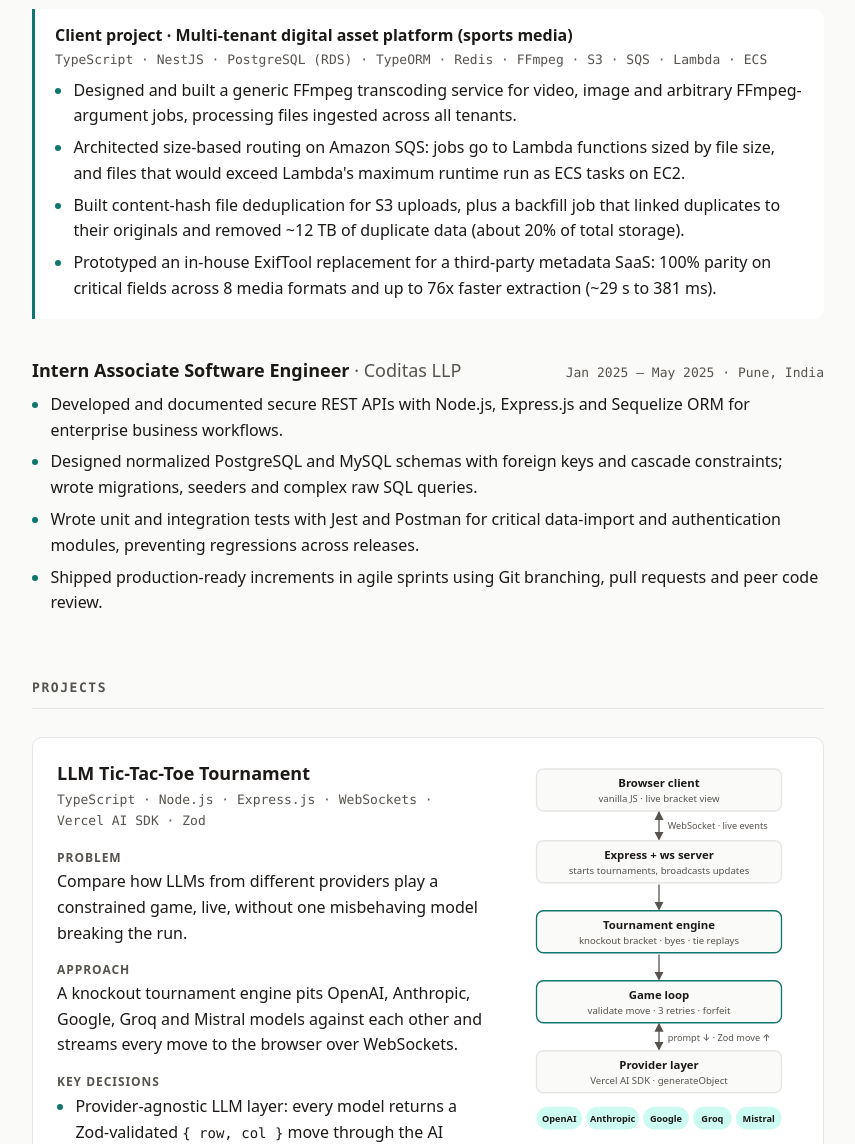
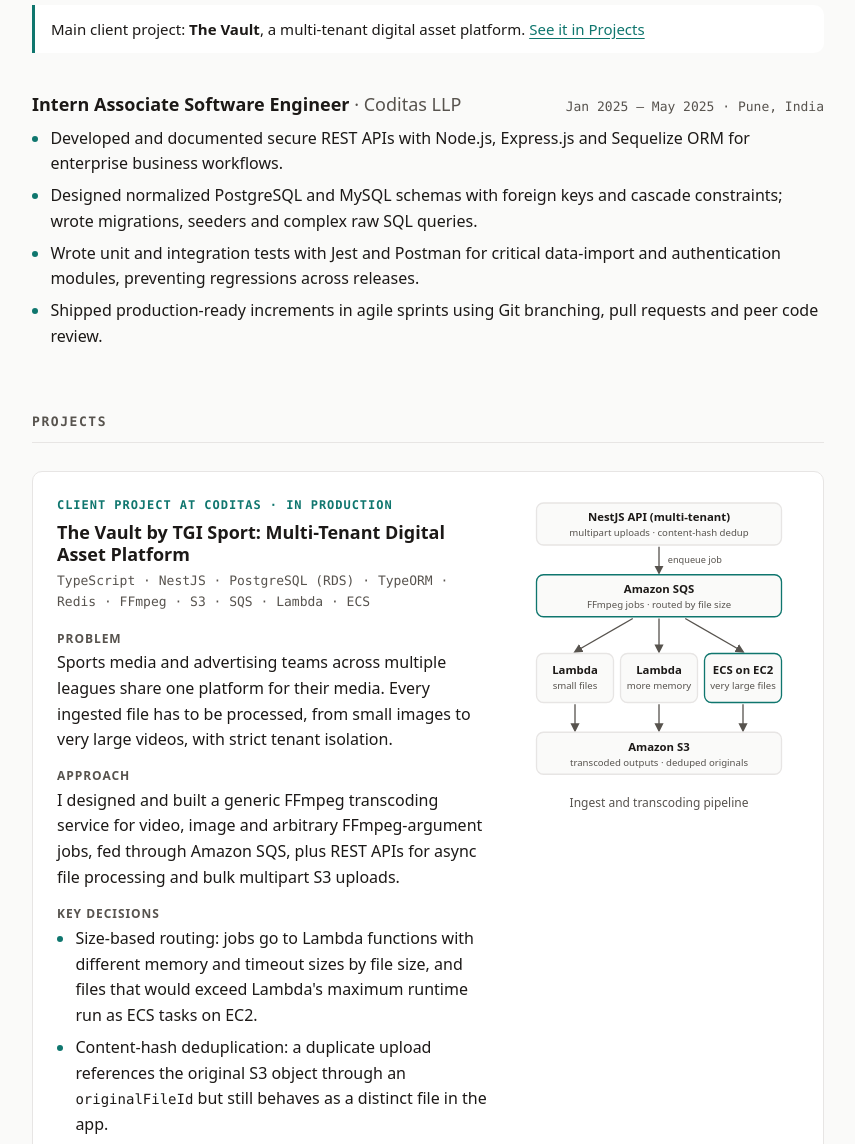
Before and after one commit to PewDieRes/PewDieRes.github.io, a plain HTML site: page index.html in a window 1280 px wide. Shown: the part 900-2044 px from the top of the page, without its empty margins (212-1067 px from the left). Drawn offline with Linux system fonts and the light colour scheme.

Commit message:
Feature The Vault as first project and add LetItTap

```diff
--- a/index.html
+++ b/index.html
@@ -92,16 +92,7 @@
           <li>Resolved 50+ production bugs (async race conditions, memory leaks, third-party integration failures) with root-cause fixes, not patches.</li>
         </ul>
 
-        <div class="client">
-          <h4>Client project · Multi-tenant digital asset platform (sports media)</h4>
-          <p class="stack" aria-label="Stack">TypeScript · NestJS · PostgreSQL (RDS) · TypeORM · Redis · FFmpeg · S3 · SQS · Lambda · ECS</p>
-          <ul class="bullets">
-            <li>Designed and built a generic FFmpeg transcoding service for video, image and arbitrary FFmpeg-argument jobs, processing files ingested across all tenants.</li>
-            <li>Architected size-based routing on Amazon SQS: jobs go to Lambda functions sized by file size, and files that would exceed Lambda's maximum runtime run as ECS tasks on EC2.</li>
-            <li>Built content-hash file deduplication for S3 uploads, plus a backfill job that linked duplicates to their originals and removed ~12 TB of duplicate data (about 20% of total storage).</li>
-            <li>Prototyped an in-house ExifTool replacement for a third-party metadata SaaS: 100% parity on critical fields across 8 media formats and up to 76x faster extraction (~29 s to 381 ms).</li>
-          </ul>
-        </div>
+        <p class="client-ref">Main client project: <strong>The Vault</strong>, a multi-tenant digital asset platform. <a href="#p-vault">See it in Projects</a></p>
       </article>
 
       <article class="role">
@@ -122,6 +113,59 @@
 
     <section class="wrap section" id="projects" aria-labelledby="projects-title">
       <h2 id="projects-title">Projects</h2>
+
+      <article class="project featured" aria-labelledby="p-vault-title" id="p-vault">
+        <div class="project-body">
+          <p class="kicker">Client project at Coditas · in production</p>
+          <h3 id="p-vault-title">The Vault by TGI Sport: Multi-Tenant Digital Asset Platform</h3>
+          <p class="stack">TypeScript · NestJS · PostgreSQL (RDS) · TypeORM · Redis · FFmpeg · S3 · SQS · Lambda · ECS</p>
+          <dl class="facts">
+            <dt>Problem</dt>
+            <dd>Sports media and advertising teams across multiple leagues share one platform for their media. Every ingested file has to be processed, from small images to very large videos, with strict tenant isolation.</dd>
+            <dt>Approach</dt>
+            <dd>I designed and built a generic FFmpeg transcoding service for video, image and arbitrary FFmpeg-argument jobs, fed through Amazon SQS, plus REST APIs for async file processing and bulk multipart S3 uploads.</dd>
+            <dt>Key decisions</dt>
+            <dd>
+              <ul class="bullets">
+                <li>Size-based routing: jobs go to Lambda functions with different memory and timeout sizes by file size, and files that would exceed Lambda's maximum runtime run as ECS tasks on EC2.</li>
+                <li>Content-hash deduplication: a duplicate upload references the original S3 object through an <code>originalFileId</code> but still behaves as a distinct file in the app.</li>
+              </ul>
+            </dd>
+            <dt>Impact</dt>
+            <dd>
+              <ul class="bullets">
+                <li>A backfill job hashed existing files and removed ~12 TB of duplicate data, about 20% of storage across all tenants.</li>
+                <li>Prototyped an in-house ExifTool replacement for a third-party metadata SaaS: 100% parity on critical fields across 8 media formats and up to 76x faster extraction (~29 s to 381 ms).</li>
+              </ul>
+            </dd>
+          </dl>
+          <p class="links-note">Client code is private.</p>
+        </div>
+        <figure class="diagram">
+          <svg viewBox="0 0 320 330" role="img" aria-labelledby="d0-title d0-desc">
+            <title id="d0-title">The Vault media pipeline architecture</title>
+            <desc id="d0-desc">A multi-tenant NestJS API handles multipart uploads and content-hash deduplication, then enqueues FFmpeg jobs on Amazon SQS. Jobs are routed by file size to a small Lambda, a larger Lambda, or an ECS task on EC2 for very large files. Outputs and deduplicated originals are stored in Amazon S3.</desc>
+            <defs>
+              <marker id="arr0" viewBox="0 0 10 10" refX="8" refY="5" markerWidth="7" markerHeight="7" orient="auto-start-reverse"><path d="M0 0 10 5 0 10z" class="d-head"/></marker>
+            </defs>
+            <g class="d-node"><rect x="20" y="8" width="280" height="48" rx="8"/><text x="160" y="29">NestJS API (multi-tenant)</text><text x="160" y="46" class="d-sub">multipart uploads · content-hash dedup</text></g>
+            <line x1="160" y1="58" x2="160" y2="88" class="d-edge" marker-end="url(#arr0)"/>
+            <text x="170" y="77" class="d-label" text-anchor="start">enqueue job</text>
+            <g class="d-node d-accent"><rect x="20" y="90" width="280" height="48" rx="8"/><text x="160" y="111">Amazon SQS</text><text x="160" y="128" class="d-sub">FFmpeg jobs · routed by file size</text></g>
+            <line x1="130" y1="140" x2="64" y2="178" class="d-edge" marker-end="url(#arr0)"/>
+            <line x1="160" y1="140" x2="160" y2="178" class="d-edge" marker-end="url(#arr0)"/>
+            <line x1="190" y1="140" x2="256" y2="178" class="d-edge" marker-end="url(#arr0)"/>
+            <g class="d-node"><rect x="20" y="180" width="88" height="56" rx="8"/><text x="64" y="203">Lambda</text><text x="64" y="221" class="d-sub">small files</text></g>
+            <g class="d-node"><rect x="116" y="180" width="88" height="56" rx="8"/><text x="160" y="203">Lambda</text><text x="160" y="221" class="d-sub">more memory</text></g>
+            <g class="d-node d-accent"><rect x="212" y="180" width="88" height="56" rx="8"/><text x="256" y="203">ECS on EC2</text><text x="256" y="221" class="d-sub">very large files</text></g>
+            <line x1="64" y1="238" x2="64" y2="268" class="d-edge" marker-end="url(#arr0)"/>
+            <line x1="160" y1="238" x2="160" y2="268" class="d-edge" marker-end="url(#arr0)"/>
+            <line x1="256" y1="238" x2="256" y2="268" class="d-edge" marker-end="url(#arr0)"/>
+            <g class="d-node"><rect x="20" y="270" width="280" height="48" rx="8"/><text x="160" y="291">Amazon S3</text><text x="160" y="308" class="d-sub">transcoded outputs · deduped originals</text></g>
+          </svg>
+          <figcaption>Ingest and transcoding pipeline</figcaption>
+        </figure>
+      </article>
 
       <article class="project featured" aria-labelledby="p-ttt">
         <div class="project-body">
@@ -236,6 +280,26 @@
             <a href="https://digiaccel-todo-mihir.netlify.app" rel="noopener">Live demo<span class="sr-only"> (Do It)</span></a>
             <a href="https://github.com/PewDieRes/digiaccel-todo" rel="noopener">Source<span class="sr-only"> (Do It)</span></a>
           </p>
+        </article>
+
+        <article class="project" aria-labelledby="p-letittap">
+          <p class="kicker">In development</p>
+          <h3 id="p-letittap">LetItTap: Android Phone Agent</h3>
+          <p class="stack">Kotlin · Android Accessibility Service · Claude API · Gemini API · LLM tool calling</p>
+          <dl class="facts">
+            <dt>Problem</dt>
+            <dd>Everyday phone jobs, like filling a form, setting an alarm or messaging someone, take a dozen taps in the same few apps.</dd>
+            <dt>Approach</dt>
+            <dd>An Android app with a floating bubble: say or type a task, and an LLM agent operates the phone, opening apps, tapping and typing while you watch.</dd>
+            <dt>Key decisions</dt>
+            <dd>
+              <ul class="bullets">
+                <li>Screen as text, not screenshots: the accessibility tree becomes a numbered list of elements, and the model answers with one tool call per turn (tap, type, scroll, open app, done), capped at 20 steps.</li>
+                <li>Guardrails in the agent loop: it refuses to pay, delete or enter passwords, one tap on the bubble stops it, and there is no backend, so the phone talks to Claude or Gemini directly.</li>
+              </ul>
+            </dd>
+          </dl>
+          <p class="links"><a href="https://letittap.com/" rel="noopener">Website<span class="sr-only"> (LetItTap)</span></a></p>
         </article>
 
         <article class="project" aria-labelledby="p-mail">
--- a/styles.css
+++ b/styles.css
@@ -126,12 +126,16 @@ a:hover { text-decoration-thickness: 2px; }
 .role h3 { font-size: 1.125rem; }
 .org { font-weight: 500; color: var(--muted); }
 .role-note { font-size: 0.875rem; color: var(--muted); margin-top: 0.15rem; }
-.client {
-  margin-top: 1.25rem; padding: 1rem 1.25rem 1.1rem;
+.client-ref {
+  margin-top: 1rem; padding: 0.75rem 1rem;
   border-left: 3px solid var(--accent); background: var(--surface);
-  border-radius: 0 var(--radius) var(--radius) 0;
+  border-radius: 0 var(--radius) var(--radius) 0; font-size: 0.9375rem;
 }
-.client h4 { font-size: 1rem; }
+.kicker {
+  font-family: var(--mono); font-size: 0.75rem; font-weight: 600;
+  text-transform: uppercase; letter-spacing: 0.08em; color: var(--accent); margin-bottom: 0.35rem;
+}
+.links-note { margin-top: 1.1rem; font-size: 0.875rem; color: var(--muted); }
 
 /* Projects */
 .project {
```
